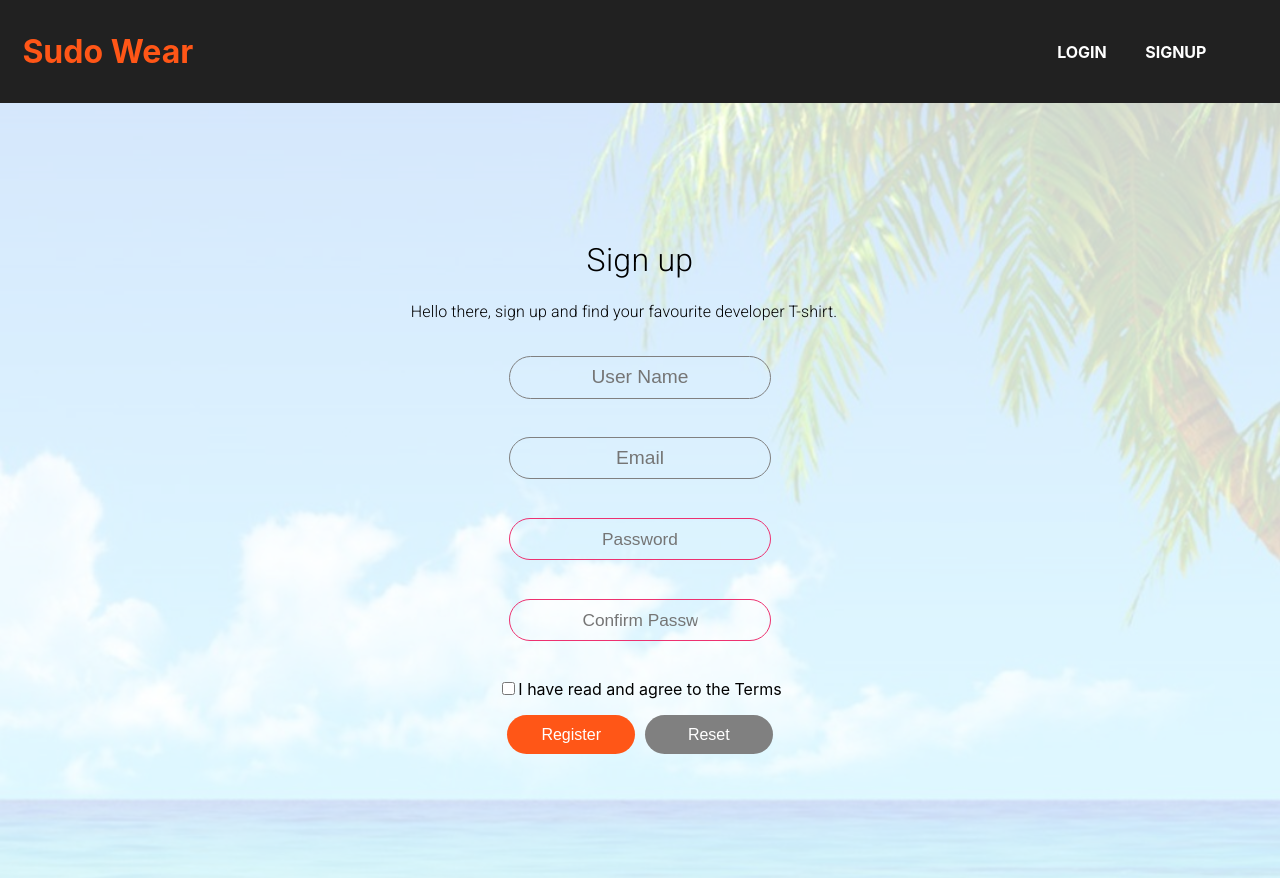
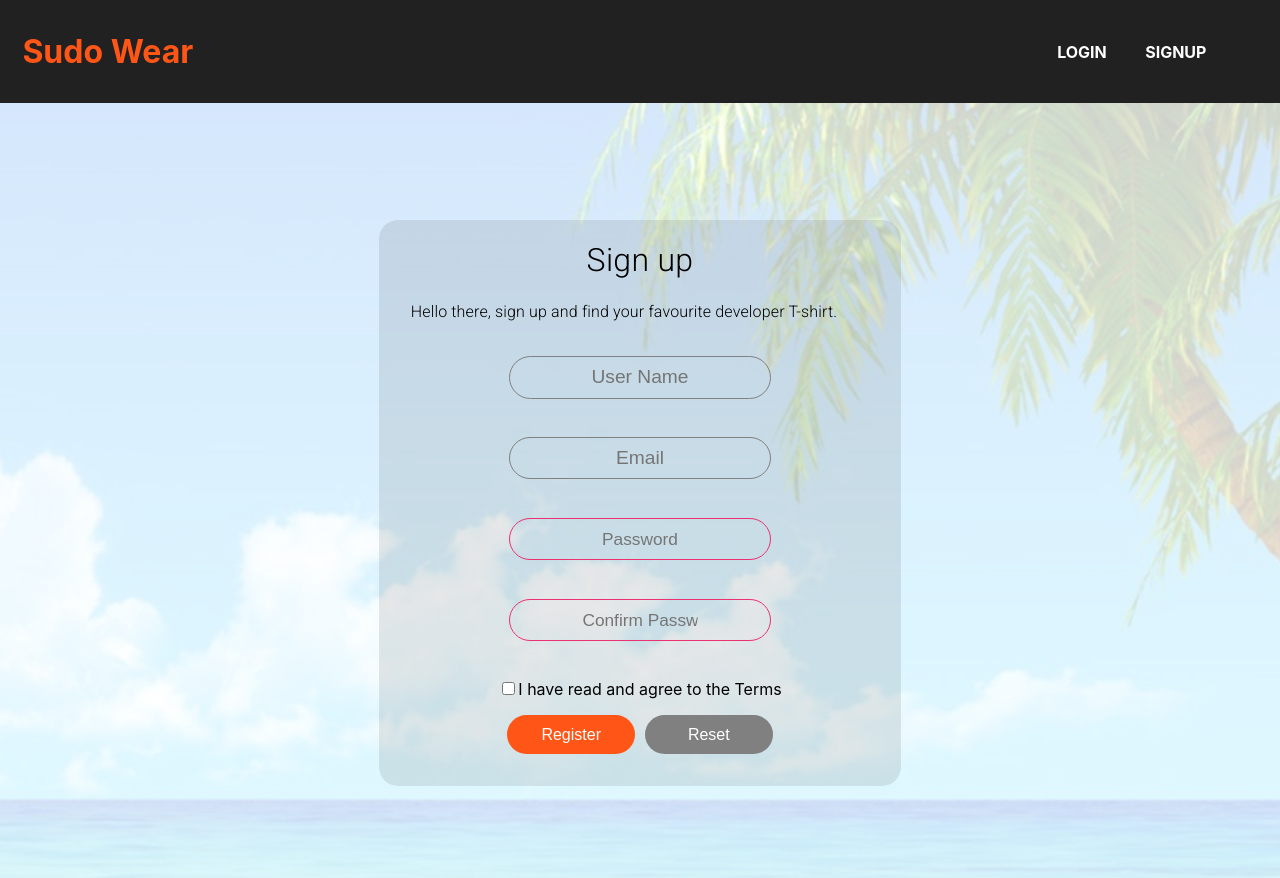
Before and after one commit to oxenprogrammer/developer-wear-react, a React (Create React App) app: page /register in a window 1280 px wide. Shown: the top 878 px of the page. Built offline with nearby package versions, Linux system fonts and the light colour scheme.

Commit message:
Feat(component): add form background color

```diff
--- a/src/App.js
+++ b/src/App.js
@@ -78,15 +78,15 @@ const useStyles = makeStyles(() => ({
     "@media(max-width: 480px)": {
       margin: "0 0.4rem",
       fontSize: "0.7rem",
-      color: '#000000',
+      color: "#000000",
     },
   },
   menuItem: {
     backgroundColor: "#FF5617",
   },
   menuButton: {
-    color: '#FF5617'
-  }
+    color: "#FF5617",
+  },
 }));
 
 const App = () => {
@@ -246,7 +246,11 @@ const App = () => {
                   <Link to={"/shirts"} className={classes.navItem}>
                     Shirts
                   </Link>
-              <Link to={"/login"} className={classes.navItem} onClick={logOut}>
+                  <Link
+                    to={"/login"}
+                    className={classes.navItem}
+                    onClick={logOut}
+                  >
                     LogOut
                   </Link>
                 </div>
--- a/src/containers/Login.js
+++ b/src/containers/Login.js
@@ -43,6 +43,11 @@ export const useStyles = makeStyles(() => ({
     alignItems: "center",
     alignSelf: "center",
     alignContent: "center",
+    backgroundColor: "rgba(33, 33, 33, 0.1)",
+    borderRadius: "1.2rem",
+    "@media(max-width: 600px)": {
+      backgroundColor: "rgba(33, 33, 33, 0)",
+    },
   },
   signIn: {
     fontFamily: '"Roboto", sans-serif',
```
Also changed, not shown: src/helpers/mobileLink.js (line endings or trailing spaces). Lines whose indentation alone changed are shown as unchanged.
